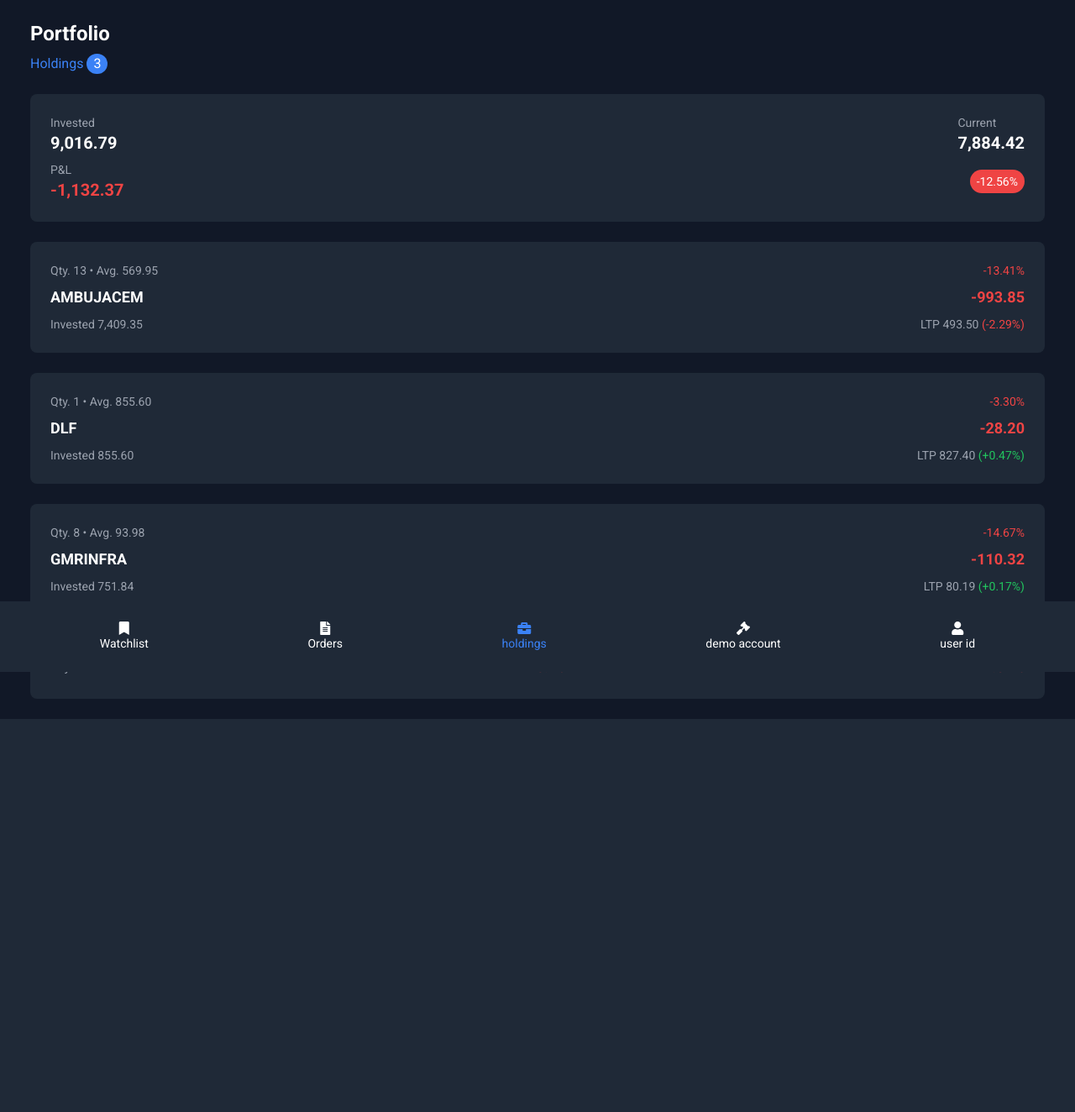
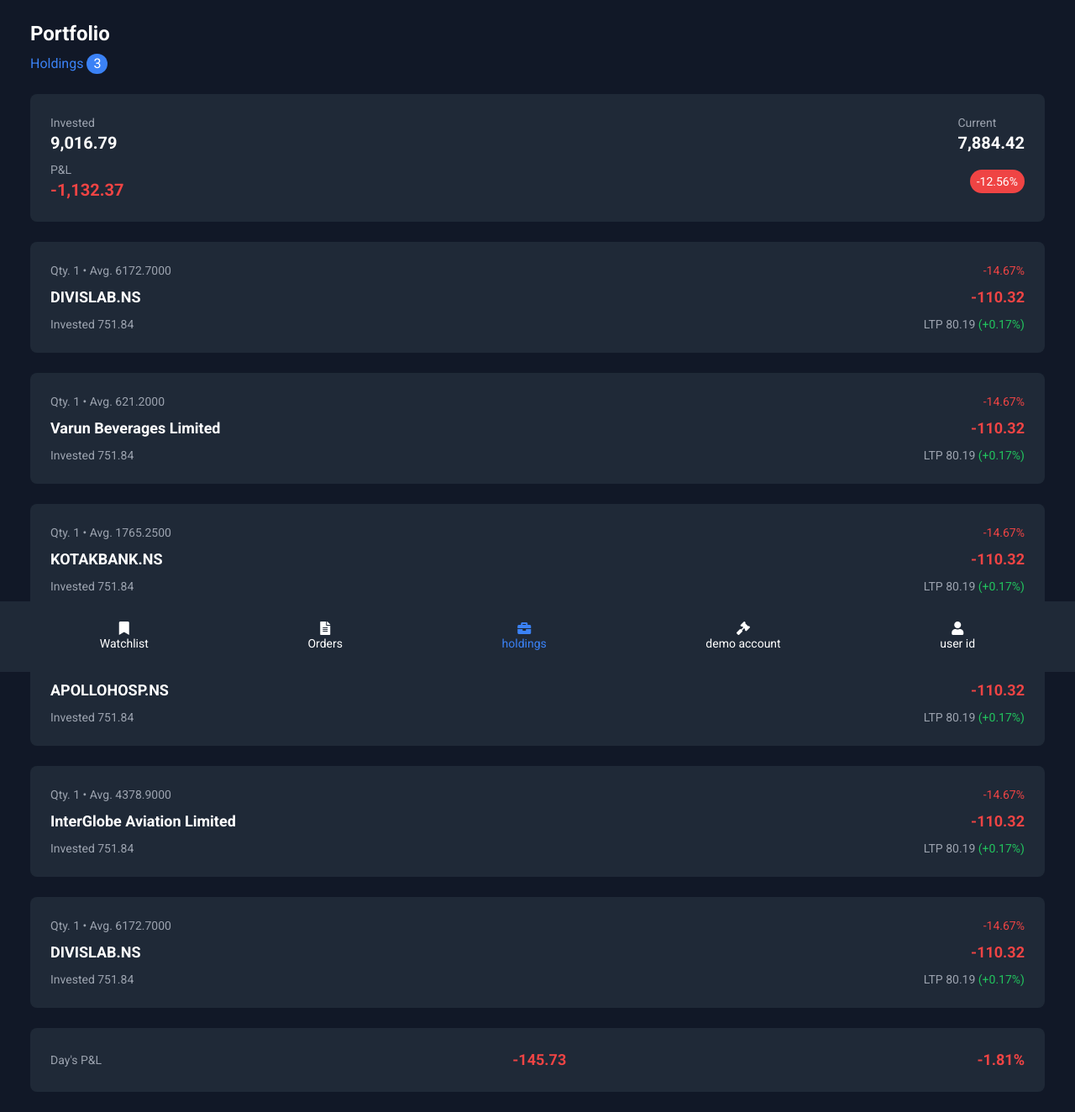
Before and after one commit to mubarak-v/DDTrade, a Django app: template user_management/template/user_management/holdings.html in a window 1280 px wide. Shown: the whole page at 84% size. Before the commit the page ends 856 px from the top, so only its background shows below. Run offline with Django 5.2, Linux system fonts and the light colour scheme; the template is opened without the code that fills it: values that come from a table or form of the project are taken from there, others are empty; data comes from the database, SQL or seed files in the repository; both versions use the stored data as it was after the commit; some libraries are stand-ins or nearby versions.

Commit message:
Add `buyStock` view to handle stock purchase and save holding details

```diff
--- a/main/urls.py
+++ b/main/urls.py
@@ -7,4 +7,5 @@
     path('stock/', views.stock, name=  'stock'),
     path('fetch-and-save-stocks/', views.fetch_and_save_stocks, name='fetch_and_save_stocks'),
 
+
 ]
--- a/user_management/admin.py
+++ b/user_management/admin.py
@@ -1,8 +1,9 @@
 from django.contrib import admin
-from .models import AccountDetails, Wallet,TransactionDetails
+from .models import AccountDetails, HoldingStock, Wallet,TransactionDetails
 
 
 # Register your models here.
 admin.site.register(Wallet)
 admin.site.register(AccountDetails)
 admin.site.register(TransactionDetails)
+admin.site.register(HoldingStock)
--- a/user_management/template/user_management/holdings.html
+++ b/user_management/template/user_management/holdings.html
@@ -55,45 +55,16 @@
         </div>
       </div>
 
+
+
+      {% for stock  in holdingStock %}
       <div class="bg-gray-800 p-4 rounded-lg mb-4">
         <div class="flex justify-between items-center mb-2">
-          <div class="text-sm text-gray-400">Qty. 13 • Avg. 569.95</div>
-          <div class="text-red-500 text-sm">-13.41%</div>
-        </div>
-        <div class="flex justify-between items-center mb-2">
-          <div class="text-lg font-semibold">AMBUJACEM</div>
-          <div class="text-red-500 text-lg font-semibold">-993.85</div>
-        </div>
-        <div class="flex justify-between items-center">
-          <div class="text-sm text-gray-400">Invested 7,409.35</div>
-          <div class="text-sm text-gray-400">
-            LTP 493.50 <span class="text-red-500">(-2.29%)</span>
-          </div>
-        </div>
-      </div>
-      <div class="bg-gray-800 p-4 rounded-lg mb-4">
-        <div class="flex justify-between items-center mb-2">
-          <div class="text-sm text-gray-400">Qty. 1 • Avg. 855.60</div>
-          <div class="text-red-500 text-sm">-3.30%</div>
-        </div>
-        <div class="flex justify-between items-center mb-2">
-          <div class="text-lg font-semibold">DLF</div>
-          <div class="text-red-500 text-lg font-semibold">-28.20</div>
-        </div>
-        <div class="flex justify-between items-center">
-          <div class="text-sm text-gray-400">Invested 855.60</div>
-          <div class="text-sm text-gray-400">
-            LTP 827.40 <span class="text-green-500">(+0.47%)</span>
-          </div>
-        </div>
-      </div>
-      <div class="bg-gray-800 p-4 rounded-lg mb-4">
-        <div class="flex justify-between items-center mb-2">
-          <div class="text-sm text-gray-400">Qty. 8 • Avg. 93.98</div>
+          <div class="text-sm text-gray-400">Qty. {{stock.quantity}} • Avg. {{stock.average_price}} </div>
           <div class="text-red-500 text-sm">-14.67%</div>
         </div>
         <div class="flex justify-between items-center mb-2">
-          <div class="text-lg font-semibold">GMRINFRA</div>
+          <div class="text-lg font-semibold"> {{stock.stock.name}} </div>
           <div class="text-red-500 text-lg font-semibold">-110.32</div>
         </div>
         <div class="flex justify-between items-center">
@@ -103,6 +74,10 @@
           </div>
         </div>
       </div>
+
+      {% endfor %}
+
+
       <div class="bg-gray-800 p-4 rounded-lg">
         <div class="flex justify-between items-center">
           <div class="text-sm text-gray-400">Day's P&L</div>
--- a/user_management/urls.py
+++ b/user_management/urls.py
@@ -8,7 +8,8 @@
     path('holding/', views.holdings, name=  'holdings'),
     path('login/', views.login_view, name='login'),
     path('logout/', LogoutView.as_view(), name='logout'),
-    path('wallet/', views.wallet, name='wallet')
+    path('wallet/', views.wallet, name='wallet'),
+    path('buyStock',views.buyStock, name='buyStock')
 
 
 
```
Also changed, not shown: main/template/main/stock_details.html (+8 -3 lines), user_management/views.py (+38 -1 lines), db.sqlite3.
